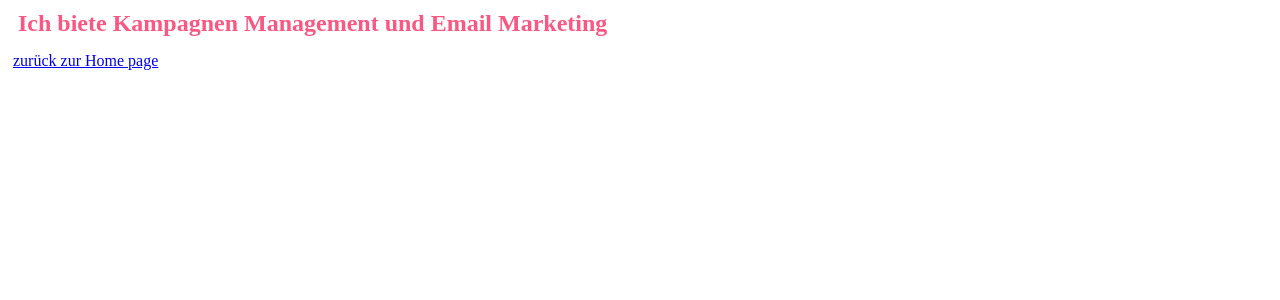
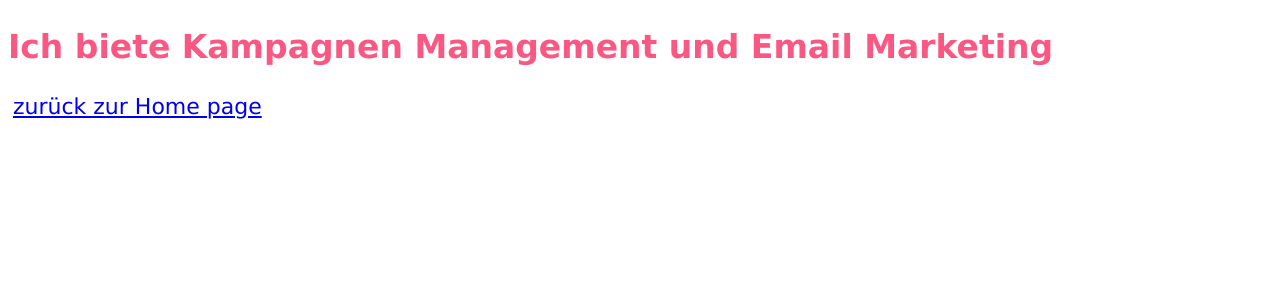
Before and after one commit to Lena231189/Lena231189.github.io, a Jekyll site: the page built from Lebenslauf.html, in a window 1280 px wide. Shown: the top 300 px of the page. Built offline with Jekyll 4.4.1, drawn with Linux system fonts in a browser that asks for light colours.

Commit message:
Update style.css

```diff
--- a/css/style.css
+++ b/css/style.css
@@ -10,16 +10,21 @@ h1 {
 }
 h2 {
     color: #FA5882;
-    margin: 10px;
+    font-size: 33px;
+    font-family: Verdana, sans-serif;
 
 }
 h3 {
     color: #610B0B;
     margin: 10px;
+    font-size: 22px;
+    font-family: Verdana, sans-serif;
 
 }
 
 p {
     color: #8A0808;
     margin: 15px 5px;
+    font-size: 22px;
+    font-family: Verdana, sans-serif;
 }
```
